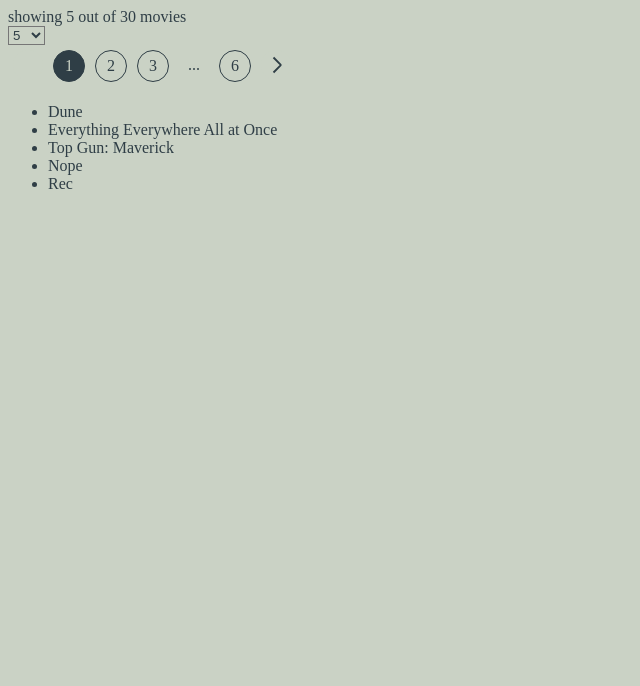
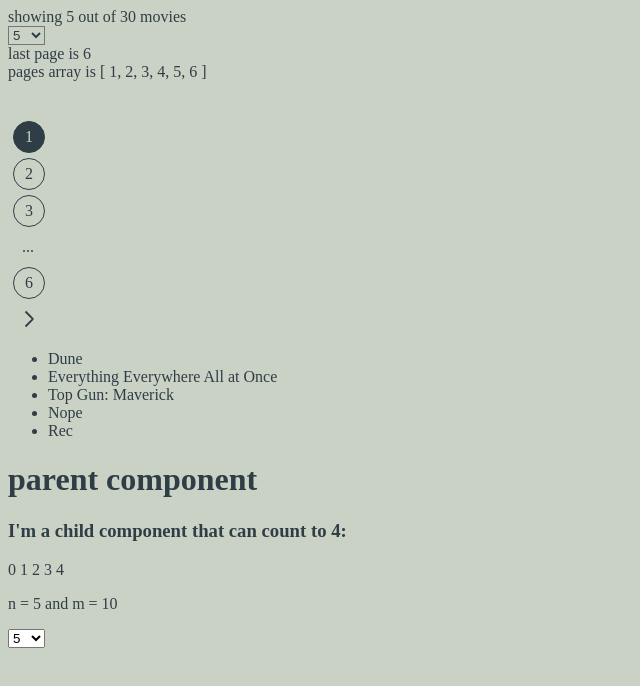
Before and after one commit to azohc/movie-browser, a Vue app: page / in a window 1280 px wide. Shown: the top 686 px of the page, without its empty margins (0-640 px from the left). Built offline with nearby package versions, Linux system fonts and the light colour scheme.

Commit message:
blocked
blocked

```diff
--- a/src/App.vue
+++ b/src/App.vue
@@ -23,14 +23,18 @@ bonus level: Apply nice styling to this UI!
 
 import { COLORS } from "./commons";
 import Paginator from "./components/Paginator.vue";
+import Sandbox from "./components/test/Sandbox.vue";
 import { ref, computed } from "vue";
 import movies from "./assets/movies.json";
 
-const PAGE_SIZES = [5, 10, 20];
-const pageSize = ref(PAGE_SIZES[0]);
+const pageSize = ref(5);
 const currentPage = ref(0);
 const lastPage = computed(() => Math.ceil(movies.length / pageSize.value));
+
 const handlePageSizeChange = () => {
+  console.log(
+    `pagesizechange: curr=${currentPage.value} last=${lastPage.value}`
+  );
   if (currentPage.value + 1 > lastPage.value) {
     currentPage.value = lastPage.value - 1;
   }
@@ -44,7 +48,7 @@ const handlePaginationChange = (selectedPage) => {
   <span> showing {{ pageSize }} out of {{ movies.length }} movies</span>
   <div>
     <select @change="handlePageSizeChange" v-model="pageSize">
-      <option v-for="ps in PAGE_SIZES" :value="ps">
+      <option v-for="ps in [5, 10]" :value="ps">
         {{ ps }}
       </option>
     </select>
@@ -65,6 +69,8 @@ const handlePaginationChange = (selectedPage) => {
       {{ movie.title }}
     </li>
   </ul>
+
+  <Sandbox></Sandbox>
 </template>
 
 <style scoped>
--- a/src/components/Paginator.vue
+++ b/src/components/Paginator.vue
@@ -1,6 +1,6 @@
 <script setup>
 import { EVENT__PAGE_SELECTED, COLORS } from "../commons";
-import { ref } from "vue";
+import { computed, ref } from "vue";
 import PrevNextButton from "./PrevNextButton.vue";
 import Button from "./Button.vue";
 
@@ -12,16 +12,22 @@ const { currentPage, lastPage, maxNextPrevSteps } = defineProps([
 
 const emitPageSelected = defineEmits([EVENT__PAGE_SELECTED]);
 
-const pages = [...Array(lastPage).keys()].map((p) => p + 1);
-
-const previousPages = ref(
-  pages.filter((p) => p < currentPage + 1).slice(-maxNextPrevSteps)
+const previousPages = computed(() =>
+  [...Array(lastPage).keys()]
+    .map((p) => p + 1)
+    .filter((p) => p < currentPage + 1)
+    .slice(-maxNextPrevSteps)
 );
-const nextPages = ref(
-  pages.filter((p) => p > currentPage + 1).slice(0, maxNextPrevSteps)
+const nextPages = computed(() =>
+  [...Array(lastPage).keys()]
+    .map((p) => p + 1)
+    .filter((p) => p > currentPage + 1)
+    .slice(0, maxNextPrevSteps)
 );
 
+console.log("render pagi with lastpage=", lastPage);
 const selectPage = (page) => {
+  const pages = [...Array(lastPage).keys()].map((p) => p + 1);
   previousPages.value = pages
     .filter((p) => p < page + 1)
     .slice(-maxNextPrevSteps);
@@ -33,6 +39,11 @@ const selectPage = (page) => {
 </script>
 
 <template>
+  <div class="debug">
+    last page is {{ lastPage }}
+    <br />
+    pages array is {{ [...Array(lastPage).keys()].map((p) => p + 1) }}
+  </div>
   <div class="page-scroller">
     <PrevNextButton
       :isPrev="true"
@@ -67,7 +78,6 @@ const selectPage = (page) => {
       >...
     </Button>
     <Button
-      :classes="['default-cursor']"
       v-if="currentPage + maxNextPrevSteps + 1 < lastPage"
       :onClick="() => selectPage(lastPage - 1)"
       >{{ lastPage }}
--- /dev/null
+++ b/src/components/test/Sandbox.vue
@@ -0,0 +1,21 @@
+<script setup>
+import { computed, ref } from "vue";
+import CountTo from "./Test.vue";
+
+const n = ref(5);
+const m = computed(() => n.value * 2);
+</script>
+
+<template>
+  <div>
+    <h1>parent component</h1>
+    <CountTo :n="n" :m="m"></CountTo>
+  </div>
+  <select v-model="n">
+    <option v-for="opt in [5, 10, 15]" :value="opt">
+      {{ opt }}
+    </option>
+  </select>
+</template>
+
+<style scoped></style>
--- /dev/null
+++ b/src/components/test/Test.vue
@@ -0,0 +1,11 @@
+<script setup>
+const { n, m } = defineProps(["n", "m"]);
+</script>
+
+<template>
+  <h3>I'm a child component that can count to {{ n - 1 }}:</h3>
+  <span> {{ [...Array(n).keys()].join(" ") }}</span>
+  <p>n = {{ n }} and m = {{ m }}</p>
+</template>
+
+<style scoped></style>
```
Also changed, not shown: 1 other file (tests, documents, lock files or other folders).
